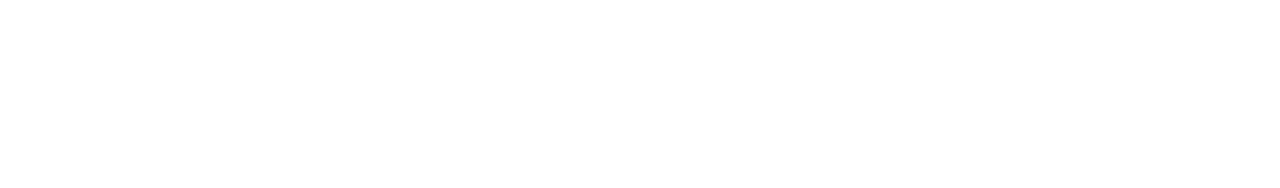
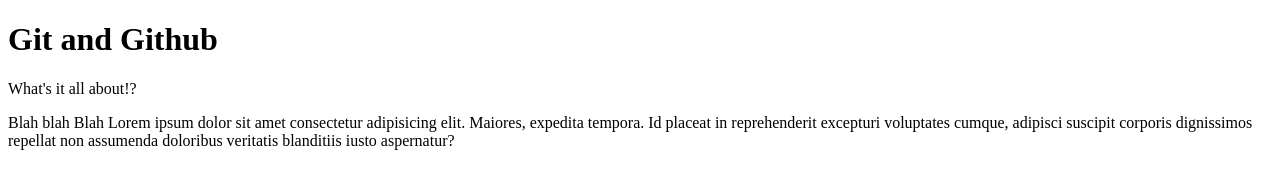
Before and after one commit to juneate/practice-repo, a plain HTML site: page index.html in a window 1280 px wide. Drawn offline with Linux system fonts and the light colour scheme.

Commit message:
Wrote some starting content in HTML.

```diff
--- a/index.html
+++ b/index.html
@@ -4,9 +4,15 @@
     <meta charset="UTF-8">
     <meta name="viewport" content="width=device-width, initial-scale=1.0">
     <meta http-equiv="X-UA-Compatible" content="ie=edge">
-  <title>Document</title>
+    <title>Learning about Git and Github</title>
   </head>
   <body>
-
+    <header>
+      <h1>Git and Github</h1>
+      <p>What's it all about!?</p>
+    </header>
+    <main>
+      <p>Blah blah Blah Lorem ipsum dolor sit amet consectetur adipisicing elit. Maiores, expedita tempora. Id placeat in reprehenderit excepturi voluptates cumque, adipisci suscipit corporis dignissimos repellat non assumenda doloribus veritatis blanditiis iusto aspernatur?</p>
+    </main>
   </body>
 </html>
```
Lines whose indentation alone changed are shown as unchanged.
